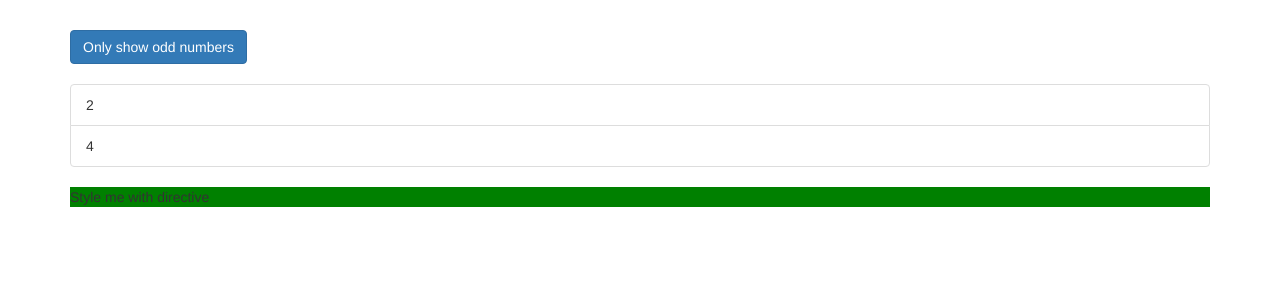
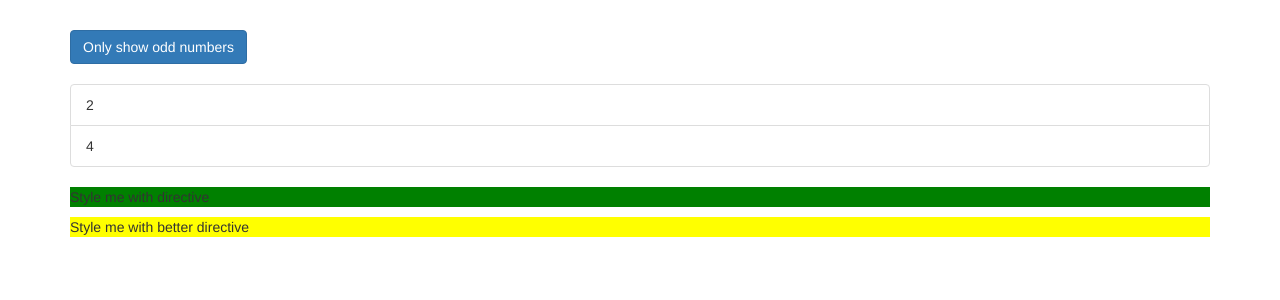
Before and after one commit to sailesh97/Directives, an Angular app: page / in a window 1280 px wide. Shown: the top 300 px of the page. Built offline with nearby package versions, Linux system fonts and the light colour scheme.

Commit message:
Why accessing the DOM using ElementRef is not a good practice and a better way to access DOM in Angular

```diff
--- a/src/app/app.component.html
+++ b/src/app/app.component.html
@@ -29,6 +29,7 @@
       </ul>
       <!-- <appBasicHighlight> Style me with directive </appBasicHighlight> -->
       <p appBasicHighlight> Style me with directive </p>
+      <p appBetterHighlight> Style me with better directive </p>
     </div>
   </div>
 </div>
--- a/src/app/app.module.ts
+++ b/src/app/app.module.ts
@@ -5,10 +5,12 @@ import { FormsModule } from '@angular/forms';
 
 import { AppComponent } from './app.component';
 import { BasicHighlightDirective } from './basic-highlight/basic-highlight.directive';
+import { BetterHighlightDirective } from './better-hightlight/better-highlight.directive';
 @NgModule({
   declarations: [
     AppComponent,
-    BasicHighlightDirective
+    BasicHighlightDirective,
+    BetterHighlightDirective
   ],
   imports: [
     BrowserModule,
--- /dev/null
+++ b/src/app/better-hightlight/better-highlight.directive.ts
@@ -0,0 +1,47 @@
+import { ElementRef, OnInit, Renderer2 } from '@angular/core';
+import { Directive } from '@angular/core';
+
+@Directive({
+  selector: '[appBetterHighlight]'
+})
+export class BetterHighlightDirective implements OnInit{
+
+  constructor(private myRenderer: Renderer2, private myElement: ElementRef) { }
+  ngOnInit(){
+    this.myRenderer.setStyle(this.myElement.nativeElement, "background-color", "yellow");
+  }
+}
+
+/**
+ * In last lecture we have accessed the DOM and changed it's properties through elementRef which is not a good practice.
+ *
+ * Why using ElementRef for accessing the DOM is not a good practice???
+ *
+ * Because it's not like Angular is only used to make web apps that run in browser.
+ * Angular can also render your templates without a DOM like in a smart watch or any other such device that do not have a DOM.
+ * It could do this while using service workers. service workers are the environments where you might not have access to the DOM.
+ *
+ * So If there's no DOM,  any such properties will also not be available.
+ *
+ */
+
+/**
+ * So the purpose of better-highlight directive is to use good practices to acess and change styling of an element.
+ * Like the arguement of ElementRef, we can tell angular to inject another arguement of type Renderer to the directive while creating an object of it and
+ * use that to access and change styling of any element.
+ */
+
+/**
+ * The new arguement we expect here is of type: Renderer2.
+ * It comes with so many methods which are useful to work with DOM.
+ * setStyle is useful for styling the element on which we'll place the directive
+ * For that we need to access the HTML element. That we can acceess by our usual ways by injecting object of type ElementRef.
+ */
+
+/**
+ * So basically, setStyle expects
+ * 1st Arg as the HTML element to which you want to style
+ * 2nd Arg as the CSS Property Name
+ * 3rd Arg as the value of the CSS Property mentioned
+ * 4th Arg is optional, where you can mention any flag like !important to override this CSS with any other conflicting CSS styling used in application
+ */
```
